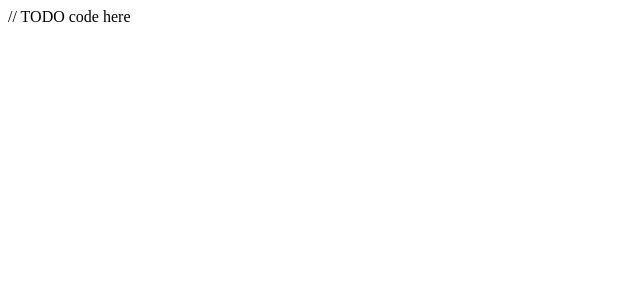
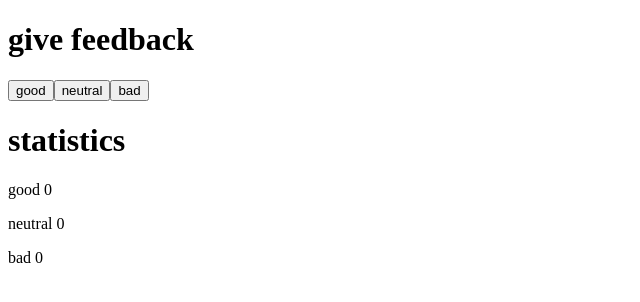
Before and after one commit to GeorgiDS9/unicafe, a React (Vite) app: page / in a window 1280 px wide. Shown: the top 302 px of the page, without its empty margins (0-640 px from the left). Built offline with nearby package versions, Linux system fonts and the light colour scheme.

Commit message:
Exercise 1.6

```diff
--- a/src/App.jsx
+++ b/src/App.jsx
@@ -1,16 +1,27 @@
-import { useState } from 'react'
+import { useState } from "react";
 
 const App = () => {
   // save clicks of each button to its own state
-  const [good, setGood] = useState(0)
-  const [neutral, setNeutral] = useState(0)
-  const [bad, setBad] = useState(0)
+  const [good, setGood] = useState(0);
+  const [neutral, setNeutral] = useState(0);
+  const [bad, setBad] = useState(0);
+
+  const handleClickGood = () => setGood(good + 1);
+  const handleClickNeutral = () => setNeutral(neutral + 1);
+  const handleClickBad = () => setBad(bad + 1);
 
   return (
     <div>
-      // TODO code here
+      <h1>give feedback</h1>
+      <button onClick={handleClickGood}>good</button>
+      <button onClick={handleClickNeutral}>neutral</button>
+      <button onClick={handleClickBad}>bad</button>
+      <h1>statistics</h1>
+      <p>good {good}</p>
+      <p>neutral {neutral}</p>
+      <p>bad {bad}</p>
     </div>
-  )
-}
+  );
+};
 
-export default App
+export default App;
```
Also changed, not shown: 1 other file (tests, documents, lock files or other folders).
